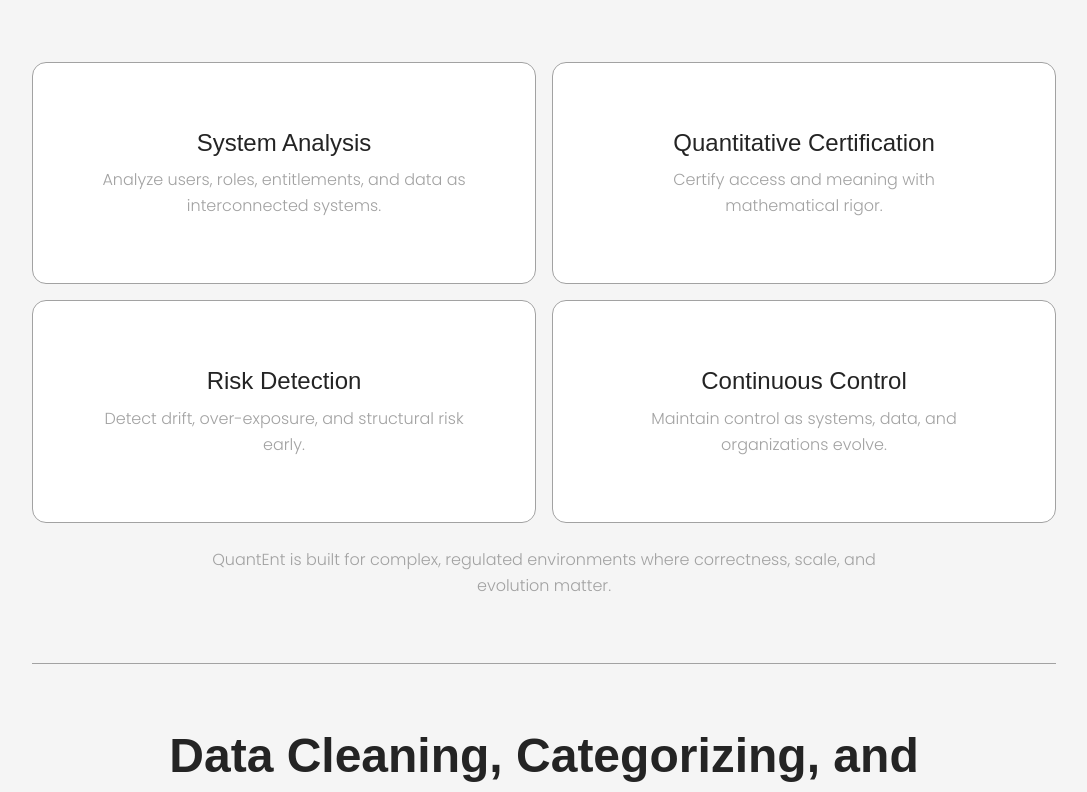
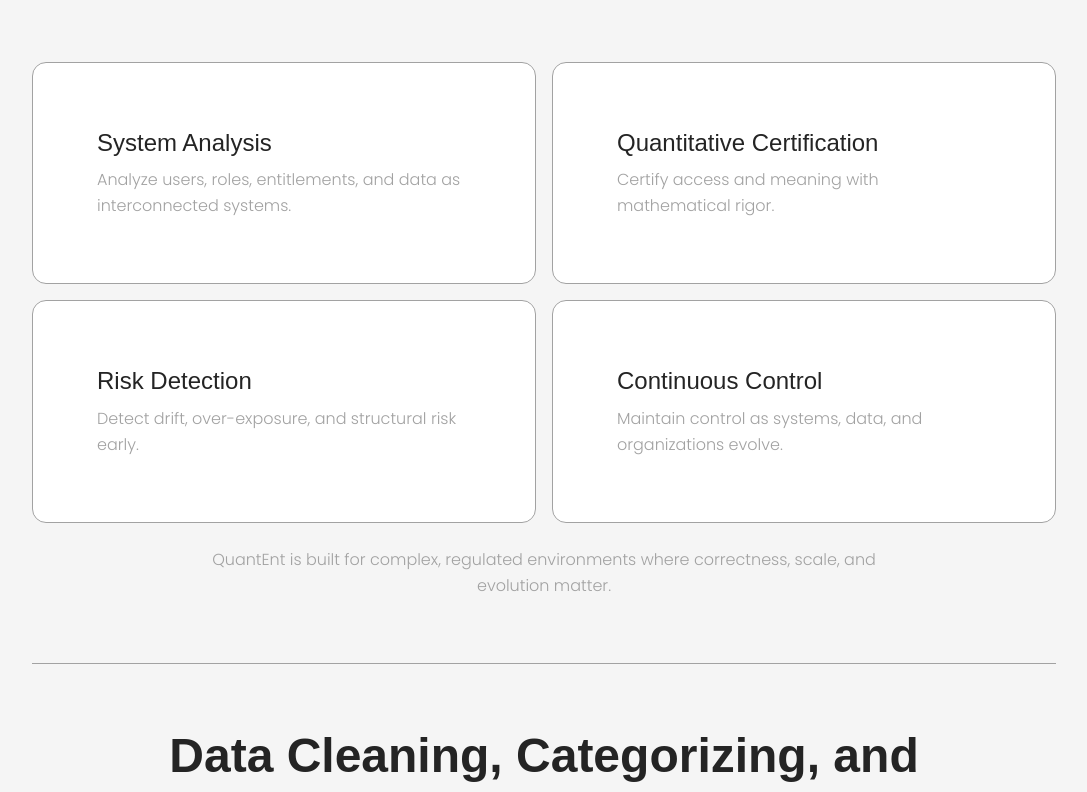
Before and after one commit to quantent-web/quantent-web, a Next.js app: page / in a window 1280 px wide. Shown: the part 1160-1952 px from the top of the page, without its empty margins (96-1183 px from the left). Built offline with nearby package versions, Linux system fonts and the light colour scheme; a web font is replaced by a local one.

Commit message:
Left-align card content on desktop and keep mobile centered

```diff
--- a/app/globals.css
+++ b/app/globals.css
@@ -285,7 +285,7 @@ p {
 }
 
 .card-text {
-  text-align: center;
+  text-align: left;
 }
 
 /* =========================
@@ -470,7 +470,7 @@ main[data-snap-scroll='true'] > .section {
 }
 
 .card-title {
-  text-align: center;
+  text-align: left;
   margin-bottom: var(--space-2);
   color: var(--text-primary);
 }
@@ -554,6 +554,11 @@ main[data-snap-scroll='true'] > .section {
 
   .card {
     padding: var(--space-7);
+    text-align: center;
+  }
+
+  .card-title,
+  .card-text {
     text-align: center;
   }
 }
```
